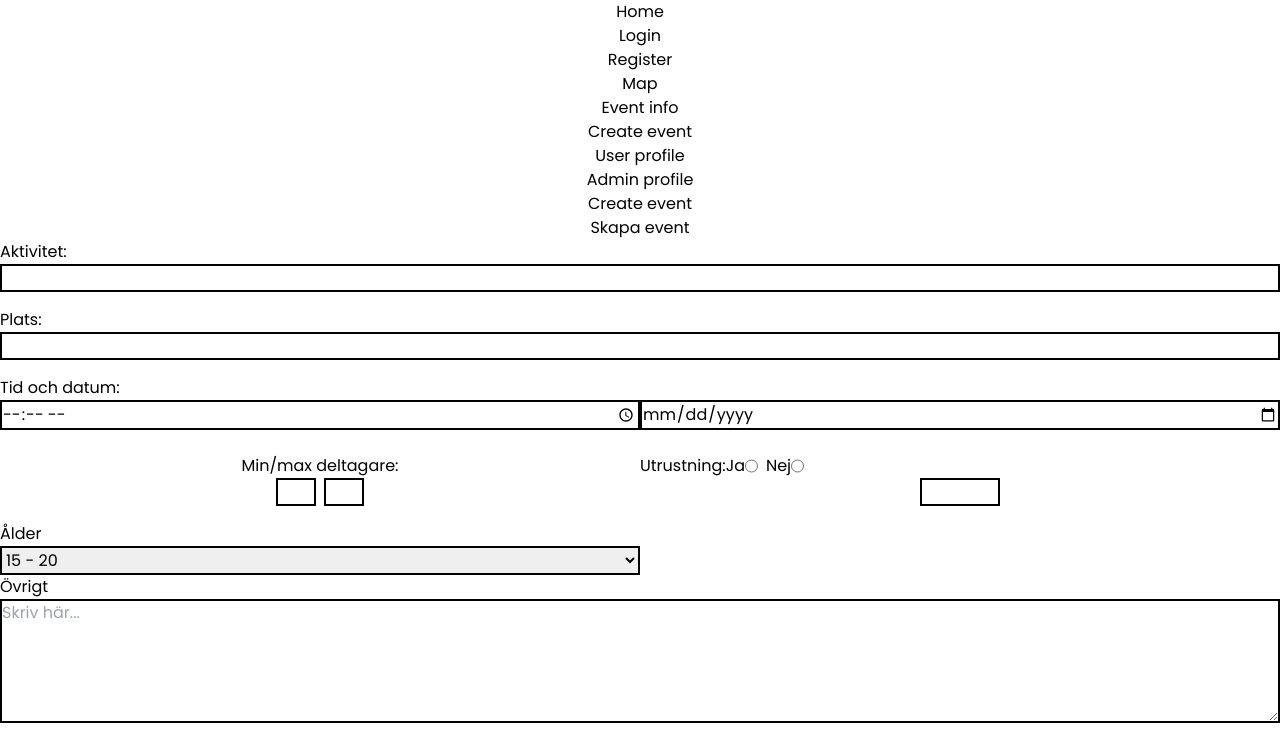
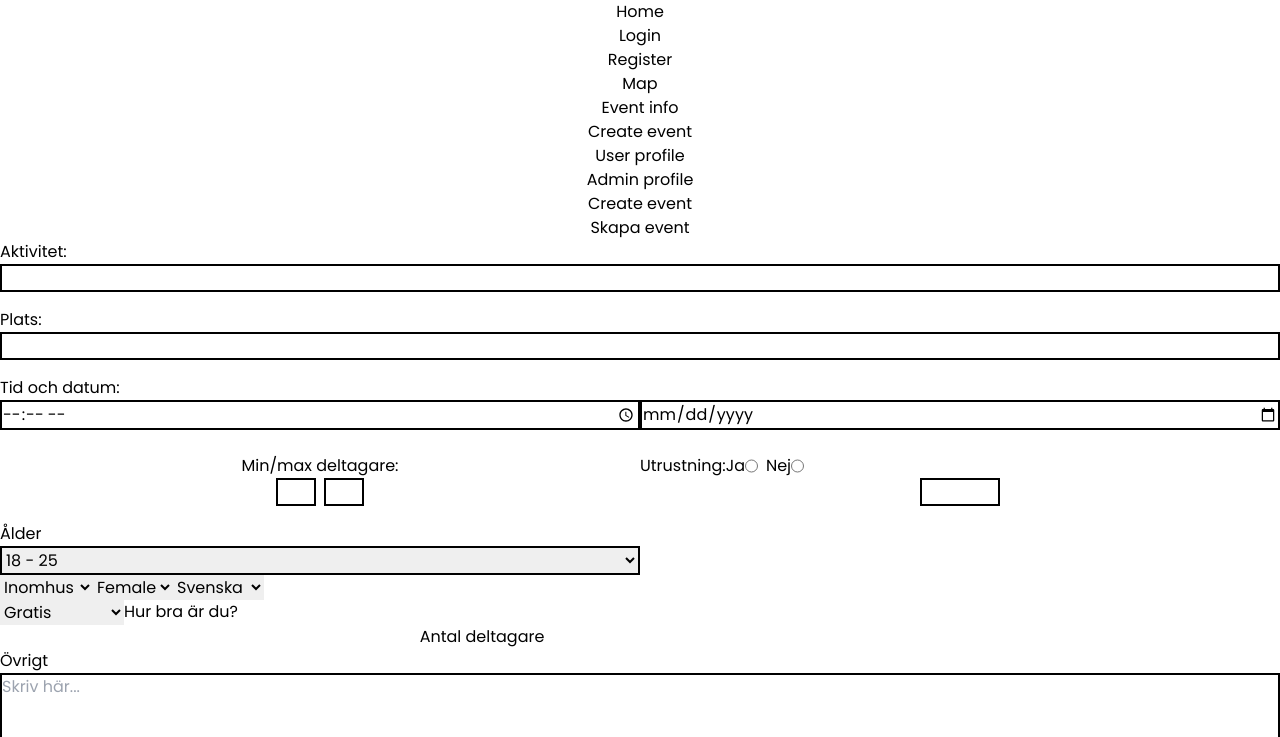
Before and after one commit to chas-academy/u08-business-idea-adventurebuddies, a React (Vite) app in the folder frontend/: page /createEvent in a window 1280 px wide. Shown: the top 737 px of the page. Built offline with nearby package versions, Linux system fonts and the light colour scheme.

Commit message:
Interfacefixat och form

```diff
--- a/frontend/src/components/EventForm/EventForm.tsx
+++ b/frontend/src/components/EventForm/EventForm.tsx
@@ -1,6 +1,6 @@
 import { useEffect, useState } from "react";
 import React from "react";
-import { IEvent2 } from "../../../../shared/interfaces/IEvents2";
+import { IEvent2 } from "../../pages/CreateEventPage/CreateEventPage.interface";
 import { useEventLatitude } from "../../store/useIEventLatitude";
 
 const EventForm = () => {
@@ -14,9 +14,15 @@ const EventForm = () => {
     participantsMin: 0,
     participantsMax: 0,
     equipment: "",
-    age: "15 - 20",
+    age: "18+",
     lat: "",
     lon: "",
+    venue: "",
+    gender: "",
+    language: "",
+    price: 0,
+    experience: "",
+    totalParticipants: 0,
   });
 
   // Denna uppdaterar formData konturnuelligt när användare använder formen
@@ -60,8 +66,63 @@ const EventForm = () => {
       }
     };
     fetchData();
+    sendDataBackend();
+
+    // hamtaBackend();
+    // console.log("Detta är backend data", formData);
+
     console.log("uppdaterad", formData);
   }, [place]);
+
+  // Get
+
+  // const hamtaBackend = async () => {
+  //   try {
+  //     const response = await fetch(
+  //       "https://u08-business-idea-adventurebuddies.onrender.com/api/events/"
+  //     ); // Ersätt 'URL_TILL_DIN_BACKEND' med den faktiska URL:en till din backend
+  //     const contentType = response.headers.get("content-type");
+  //     if (contentType && contentType.indexOf("application/json") !== -1) {
+  //       const data = await response.json();
+  //       console.log(data);
+  //       return data;
+  //     } else {
+  //       const text = await response.text();
+  //       console.log("Server returned non-JSON response:", text);
+  //       throw new Error("Server returned non-JSON response");
+  //     }
+  //   } catch (error) {
+  //     console.error("Ett fel inträffade:", error);
+  //     throw error;
+  //   }
+  // };
+
+  // Denna skickar formData till backend
+  const sendDataBackend = async () => {
+    if (formData.lat && formData.lon) {
+      try {
+        console.log("Detta är backend data", formData);
+
+        const response = await fetch(
+          "https://u08-business-idea-adventurebuddies.onrender.com/api/events/",
+          {
+            method: "POST",
+            body: JSON.stringify(formData),
+            headers: {
+              "Content-Type": "application/json",
+            },
+          }
+        );
+        if (!response.ok) {
+          throw new Error("Failed");
+        }
+        // Om responsen är OK, fortsätt med lämplig hantering
+      } catch (error) {
+        console.error("Error sending data to backend: ", error);
+        // Hantera fel här
+      }
+    }
+  };
 
   // Denna variabel har en funktion bundit till sig för att kunna uppdatera storen med det nya värdet
   const updateLatitude = useEventLatitude(
@@ -188,12 +249,69 @@ const EventForm = () => {
             className="border-solid border-2 w-1/2 items-left"
             onChange={handleChange}
           >
-            <option value="15 - 20">15 - 20</option>
-            <option value="20 - 25">20 - 25</option>
-            <option value="25 - 30">25 - 30</option>
-            <option value="40 - 50">40 - 50</option>
-            <option value="50 - 100">50 - 100</option>
+            <option value="18 - 25">18 - 25</option>
+            <option value="25 - 35">25 - 35</option>
+            <option value="35 - 45">35 - 45</option>
+            <option value="45 - 55">45 - 55</option>
+            <option value="55 - 65">55 - 65</option>
+            <option value="65+">65+</option>
+            <option value="18+">18+</option>
           </select>
+        </div>
+        <div className="flex">
+          <div>
+            <select
+              id="venue"
+              name="venue"
+              className=""
+              onChange={handleChange}
+            >
+              <option value="Inomhus">Inomhus</option>
+              <option value="Utomhus">Utomhus</option>
+              <option value="Online">Online</option>
+            </select>
+          </div>
+          <div>
+            <select name="gender" id="gender" onChange={handleChange}>
+              <option value="Female">Female</option>
+              <option value="Male">Male</option>
+              <option value="Other">Other</option>
+            </select>
+          </div>
+          <div>
+            <select name="language" id="language" onChange={handleChange}>
+              <option value="Svenska">Svenska</option>
+              <option value="Engelska">Engelska</option>
+            </select>
+          </div>
+        </div>
+        <div className="flex">
+          <div>
+            <select name="price" id="price" onChange={handleChange}>
+              <option value="Gratis">Gratis</option>
+              <option value="50">50</option>
+              <option value="100">100</option>
+              <option value="200 eller mer">200 eller mer</option>
+            </select>
+          </div>
+          <div>
+            <label htmlFor="experience">Hur bra är du?</label>
+            <input
+              type="text"
+              name="experience"
+              id="experience"
+              onChange={handleChange}
+            />
+          </div>
+        </div>
+        <div>
+          <label htmlFor="totalpreticipants">Antal deltagare</label>
+          <input
+            type="number"
+            name="totalpreticipants"
+            id="totalpreticipants"
+            onChange={handleChange}
+          />
         </div>
         <div className="flex flex-col items-start">
           <label htmlFor="Övrigt">Övrigt</label>
@@ -206,6 +324,7 @@ const EventForm = () => {
             onChange={handleChange}
           />
         </div>
+
         <div className="pt-4">
           <button className="border border-black w-2/3">Skicka</button>
         </div>
--- a/frontend/src/pages/map/Maps2.tsx
+++ b/frontend/src/pages/map/Maps2.tsx
@@ -10,15 +10,27 @@ const Maps2 = () => {
   const [latitude, setLatitude] = useState<string>("");
   const [longitude, setLongitude] = useState<string>("");
 
+  // ÖÖÖÖÖÖÖÖÖÖÖÖÖÖÖÖÖÖÖÖÖÖÖÖÖÖÖÖÖÖÖÖÖÖÖÖÖÖÖÖÖÖÖÖÖÖÖÖÖÖÖÖÖÖÖÖÖÖÖÖ
+  // Skicka eventform till backend
+  // Gör en fetch till backend och mappa i backend och skicka tillbaka lon,lat
+  // och gör sedan så att du får med aktivitet från backend
 
-  // ÖÖÖÖÖÖÖÖÖÖÖÖÖÖÖÖÖÖÖÖÖÖÖÖÖÖÖÖÖÖÖÖÖÖÖÖÖÖÖÖÖÖÖÖÖÖÖÖÖÖÖÖÖÖÖÖÖÖÖÖ
+  // const [eventMarker, setEventMarker] = useState<
+  //   { lat: number; lon: number }[]
+  // >([]);
 
   // Denna får ut värdet från storen till denna fil nu kan du jobba vidare på för att försöka trigga en pil för dessa kordinater
-  const { latitudeEvent } = useEventLatitude();
-  useEffect(() => {
-    console.log("Detta är storen I Maps ", latitudeEvent.lat);
-    console.log("Detta är storen i maps ", latitudeEvent.lon);
-  }, [latitudeEvent]);
+  // const { latitudeEvent } = useEventLatitude();
+  // useEffect(() => {
+  //   setEventMarker((prevMarkers) => [
+  //     ...prevMarkers,
+  //     {
+  //       lat: parseFloat(latitudeEvent.lat),
+  //       lon: parseFloat(latitudeEvent.lon),
+  //     },
+  //   ]);
+  //   console.log(eventMarker);
+  // }, []);
 
   // ÖÖÖÖÖÖÖÖÖÖÖÖÖÖÖÖÖÖÖÖÖÖÖÖÖÖÖÖÖÖÖÖÖÖÖÖÖÖÖÖÖÖÖÖÖÖÖÖÖÖÖÖÖÖÖÖÖÖÖÖ
 
@@ -69,6 +81,12 @@ const Maps2 = () => {
     // Skapa en karta med Leaflet när komponenten har monterats
     const map = L.map("map").setView([parsedLatitude, parsedLongitude], 13);
 
+    // const eventLat = latitudeEvent.lat;
+    // const eventLon = latitudeEvent.lon;
+
+    // const eventMarkerlat: number = parseFloat(latitudeEvent.lat);
+    // const eventMarkerlon: number = parseFloat(latitudeEvent.lon);
+
     if (option === "option1") {
       const CartoDB_Voyager = L.tileLayer(
         "https://{s}.basemaps.cartocdn.com/rastertiles/voyager/{z}/{x}/{y}{r}.png",
@@ -94,7 +112,17 @@ const Maps2 = () => {
         "Thunderforest_SpinalMap tile layer added:",
         Thunderforest_SpinalMap
       );
+
+      // Denna ska bara lägga till marker med lon, lat som kommer från sustansstoren från event form
     }
+    // if (!isNaN(eventMarkerlat) && !isNaN(eventMarkerlon)) {
+    //   eventMarker.forEach((marker) => {
+    //     L.marker([marker.lat, marker.lon]).addTo(map);
+    //   });
+
+    //   // const marker = L.marker([latitudeEvent.lat, latitudeEvent.lon]);
+    //   // marker.addTo(map);
+    // }
 
     // Återställ kartan när komponenten rensas från DOM
     return () => {
```
Also changed, not shown: frontend/src/pages/CreateEventPage/CreateEventPage.interface.ts (+29 -0 lines), 1 other file (tests, documents, lock files or other folders).
